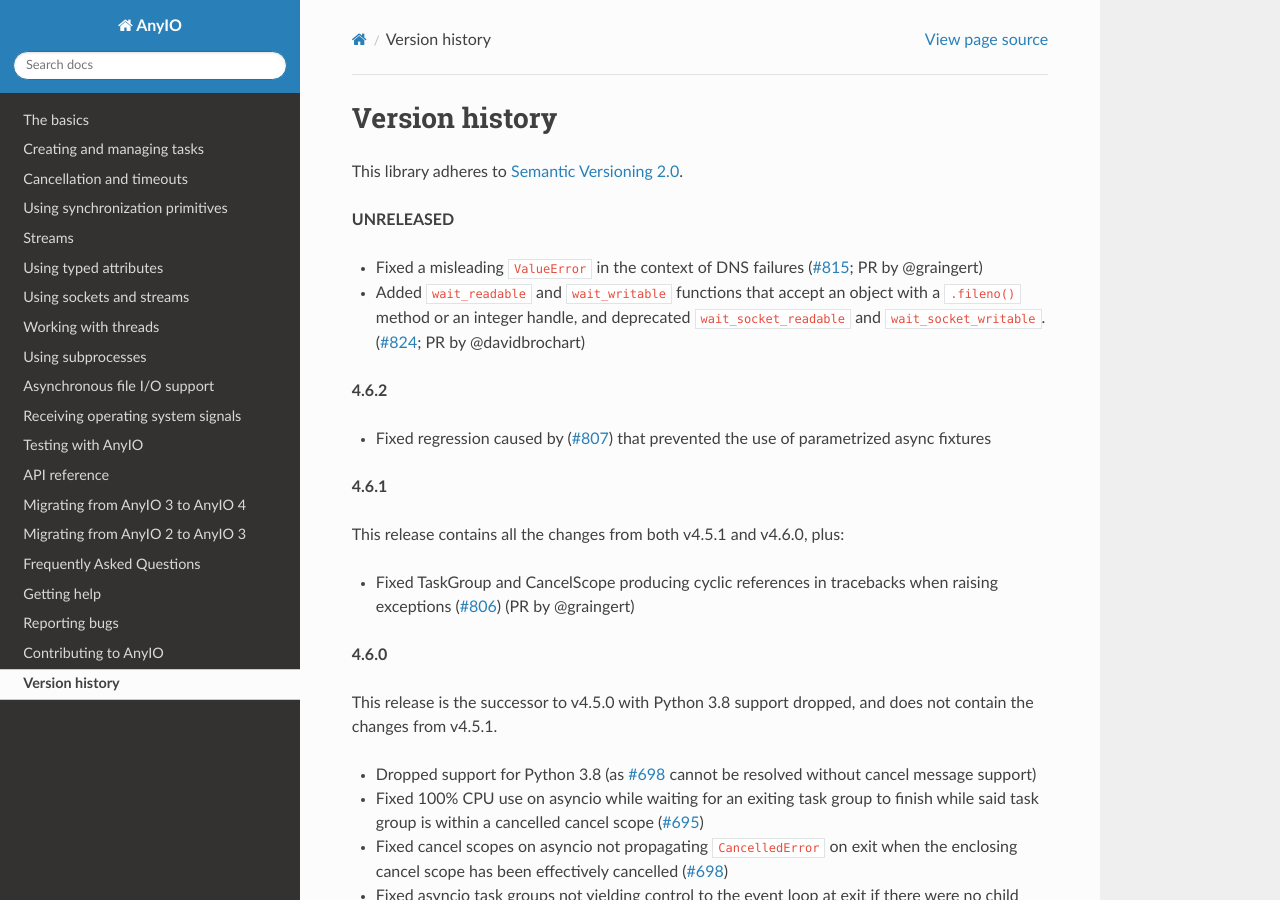
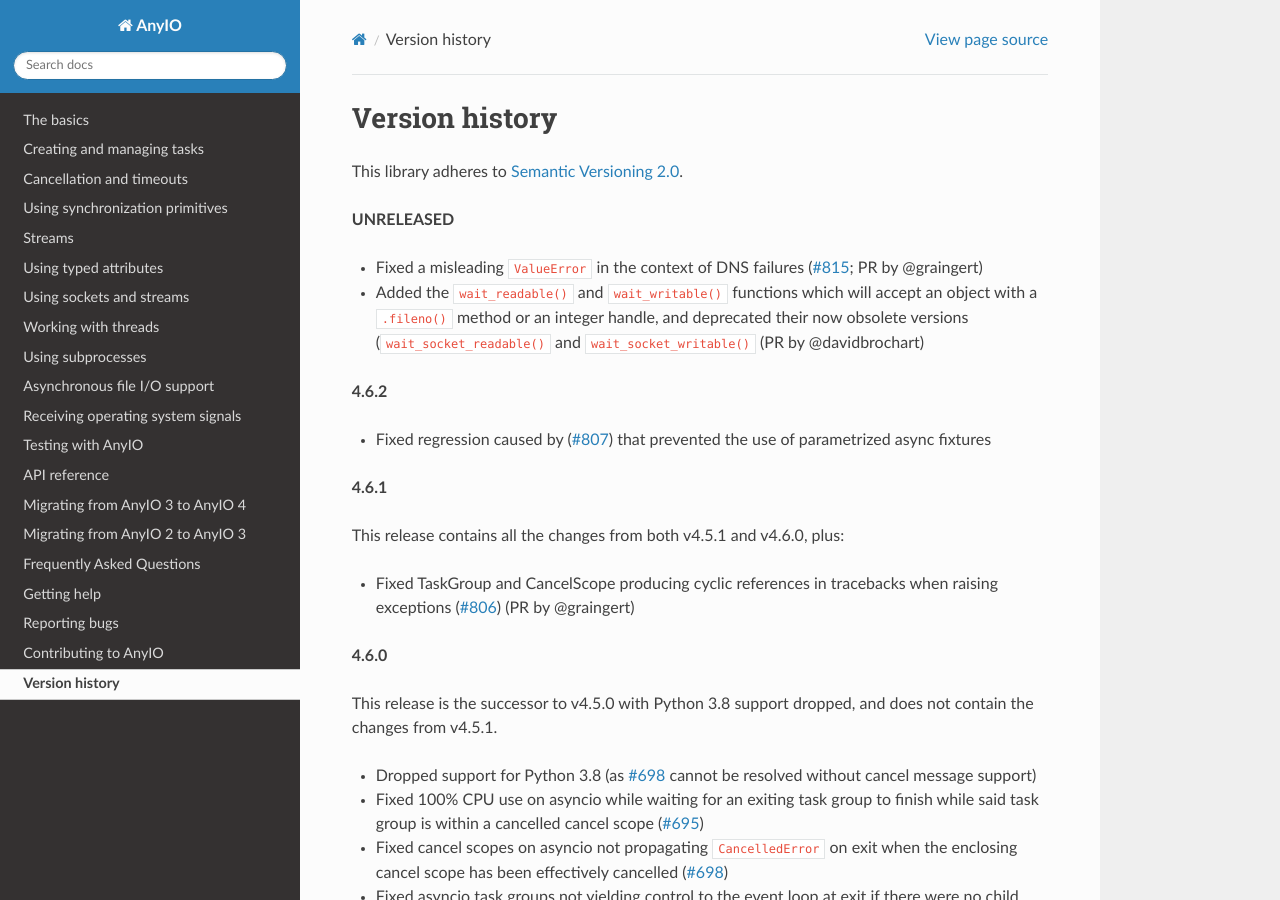
Before and after one commit to agronholm/anyio, a Sphinx documentation site: the page built from docs/versionhistory.rst, in a window 1280 px wide and 900 px high. Built offline with Sphinx 7.4.7 and the Read the Docs theme 3.1.0, drawn with Linux system fonts in a browser that asks for light colours; the version number could not be read and is left out.

Commit message:
Reworded the changelog entry
For the time being, only issues are linked from the changelog.

```diff
--- a/docs/versionhistory.rst
+++ b/docs/versionhistory.rst
@@ -7,10 +7,10 @@ This library adheres to `Semantic Versioning 2.0 <http://semver.org/>`_.
 
 - Fixed a misleading ``ValueError`` in the context of DNS failures
   (`#815 <https://github.com/agronholm/anyio/issues/815>`_; PR by @graingert)
-- Added ``wait_readable`` and ``wait_writable`` functions that accept an object with a
-  ``.fileno()`` method or an integer handle, and deprecated ``wait_socket_readable``
-  and ``wait_socket_writable``.
-  (`#824 <https://github.com/agronholm/anyio/pull/824>`_; PR by @davidbrochart)
+- Added the ``wait_readable()`` and ``wait_writable()`` functions which will accept
+  an object with a ``.fileno()`` method or an integer handle, and deprecated
+  their now obsolete versions (``wait_socket_readable()`` and
+  ``wait_socket_writable()`` (PR by @davidbrochart)
 
 **4.6.2**
 
```
